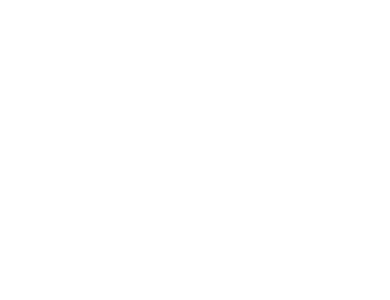
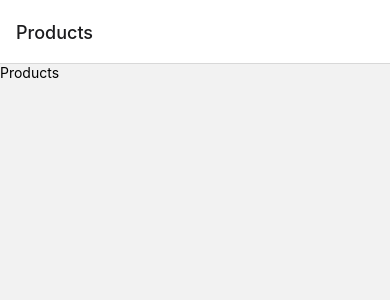
Before and after one commit to justinjoyn/ecommerce-demo, a React Native app: screen / in a window 390 px wide. Shown: the top 300 px of the page. Built offline with nearby package versions, Linux system fonts and the light colour scheme.

Commit message:
Setup basic navigation

```diff
--- a/App.tsx
+++ b/App.tsx
@@ -1,8 +1,9 @@
 import {NavigationContainer} from '@react-navigation/native';
 import React from 'react';
-import {QueryClient, QueryClientProvider} from 'react-query';
+import {QueryClient, QueryClientProvider} from '@tanstack/react-query';
 import store from './src/store';
 import {Provider} from 'react-redux';
+import RootStackNavigator from './src/common/navigation';
 
 // Create a client
 const queryClient = new QueryClient();
@@ -11,7 +12,9 @@
   return (
     <Provider store={store}>
       <QueryClientProvider client={queryClient}>
-        <NavigationContainer>{/* Rest of your app code */}</NavigationContainer>
+        <NavigationContainer>
+          <RootStackNavigator />
+        </NavigationContainer>
       </QueryClientProvider>
     </Provider>
   );
--- a/app.json
+++ b/app.json
@@ -1,4 +1,4 @@
 {
   "name": "ecommerce_demo",
-  "displayName": "ecommerce_demo"
+  "displayName": "eCommerce Demo"
 }
--- a/package.json
+++ b/package.json
@@ -17,12 +17,14 @@
   },
   "dependencies": {
     "@react-navigation/native": "6.1.9",
+    "@react-navigation/native-stack": "6.9.17",
     "@reduxjs/toolkit": "2.0.1",
+    "@tanstack/react-query": "5.13.4",
+    "axios": "1.6.2",
     "react": "18.2.0",
     "react-native": "0.73.0",
     "react-native-safe-area-context": "4.8.0",
     "react-native-screens": "3.29.0",
-    "react-query": "3.39.3",
     "react-redux": "9.0.4"
   },
   "devDependencies": {
--- /dev/null
+++ b/src/common/navigation.tsx
@@ -0,0 +1,19 @@
+import React from 'react';
+import {createNativeStackNavigator} from '@react-navigation/native-stack';
+
+import Basket from '../screens/Basket';
+import ProductDetail from '../screens/ProductDetail';
+import Products from '../screens/Products';
+import {RootStackParamList} from './types';
+
+const RootStack = createNativeStackNavigator<RootStackParamList>();
+
+export default function RootStackNavigator() {
+  return (
+    <RootStack.Navigator initialRouteName={'Products'}>
+      <RootStack.Screen name={'Products'} component={Products} />
+      <RootStack.Screen name={'ProductDetail'} component={ProductDetail} />
+      <RootStack.Screen name={'Basket'} component={Basket} />
+    </RootStack.Navigator>
+  );
+}
```
Also changed, not shown: src/common/types.ts (+8 -0 lines), 5 other files (tests, documents, lock files or other folders).
